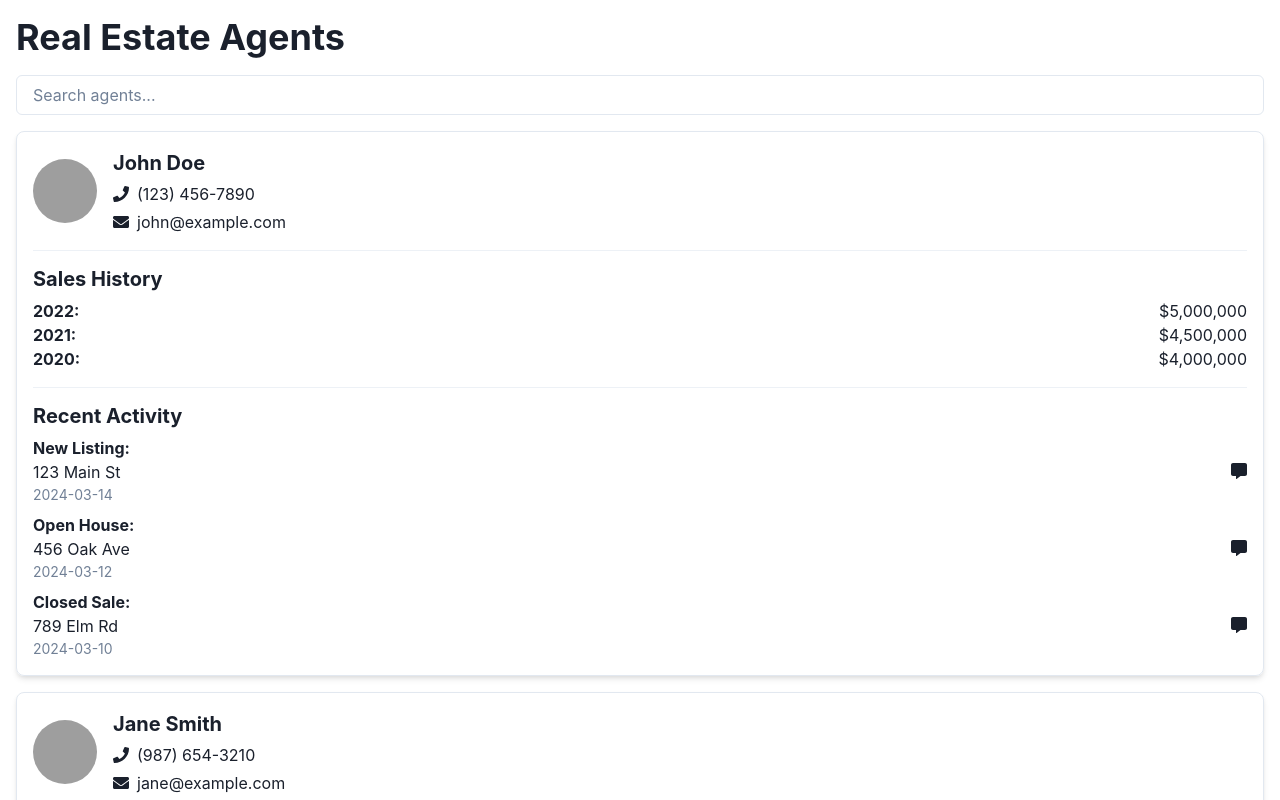
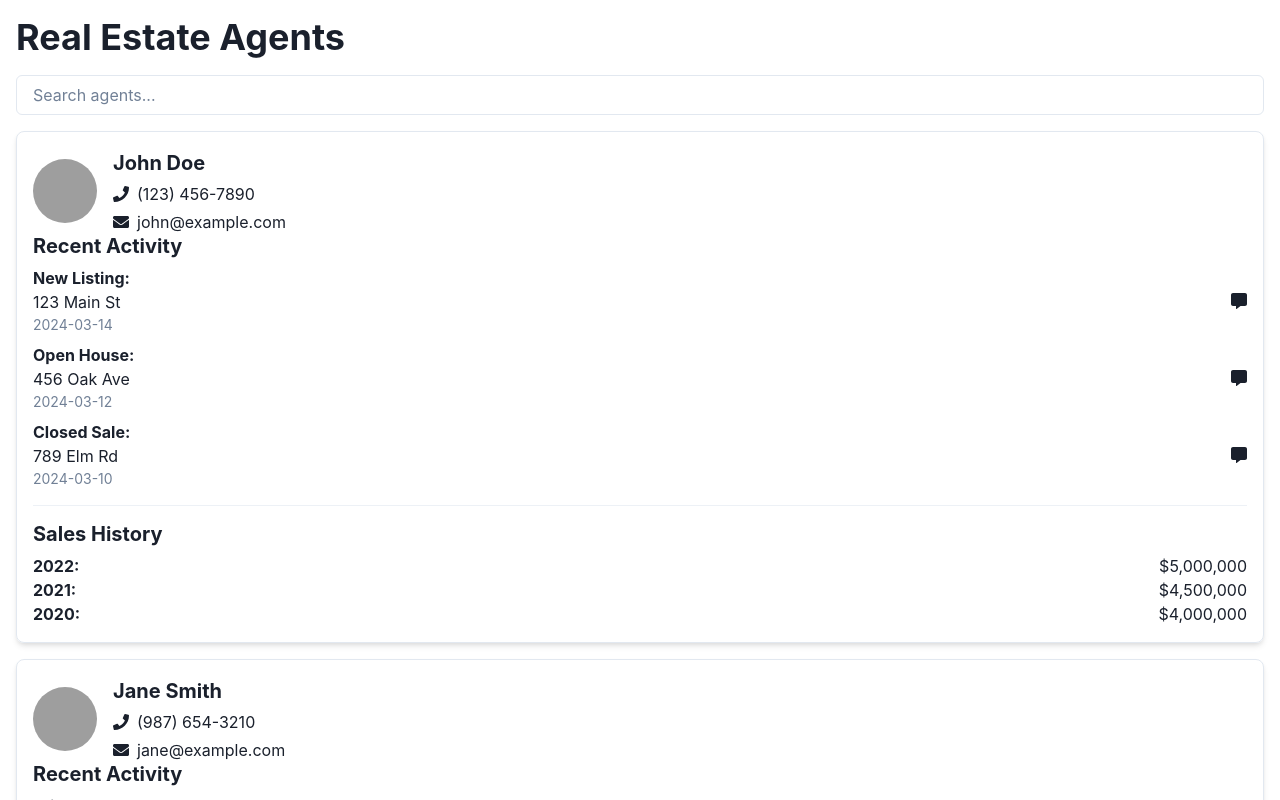
Before and after one commit to GPT-Engineer-App/agent-finder, a React (Vite) app: page / in a window 1280 px wide. Shown: the top 800 px of the page. Built offline with nearby package versions, Linux system fonts and the light colour scheme; grey boxes are pictures that could not be loaded.

Commit message:
Switched the order of the recent activity and sales history sections, moving recent activity to be above sales history.
Prompt: switch the recent activity to be above the sales history.

```diff
--- a/src/pages/Index.jsx
+++ b/src/pages/Index.jsx
@@ -70,6 +70,10 @@ const Index = () => {
                 </HStack>
               </VStack>
             </HStack>
+            <Heading size="md" mb={2}>
+              Recent Activity
+            </Heading>
+            <RecentActivity agent={agent} activities={agent.recentActivity} />
             <Divider my={4} />
             <Heading size="md" mb={2}>
               Sales History
@@ -81,11 +85,6 @@ const Index = () => {
                 <Text>${sale.amount.toLocaleString()}</Text>
               </HStack>
             ))}
-            <Divider my={4} />
-            <Heading size="md" mb={2}>
-              Recent Activity
-            </Heading>
-            <RecentActivity agent={agent} activities={agent.recentActivity} />
           </Box>
         ))}
       </VStack>
```
